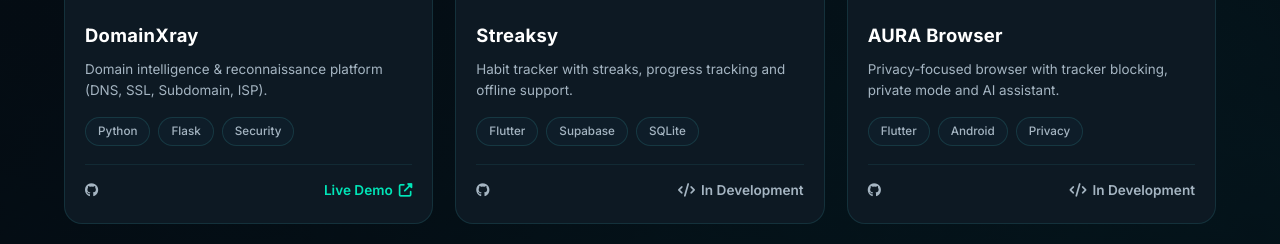
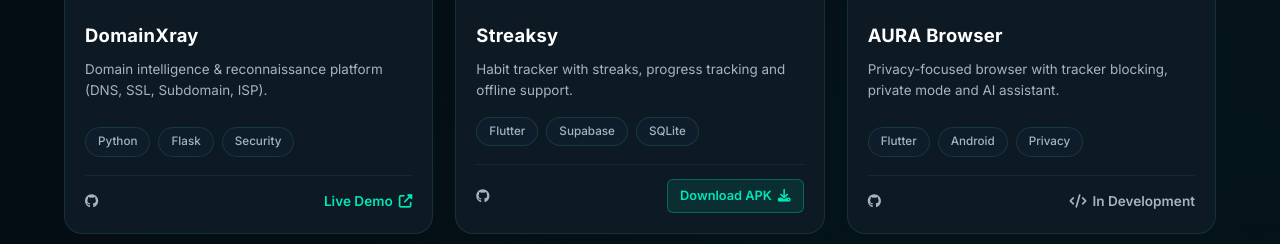
Before and after one commit to devarshpatel1912/devarshpatel_portfolio, a Flask app: page / in a window 1280 px wide. Shown: the part 2158-2402 px from the top of the page. Run offline with Flask 3, Linux system fonts and the light colour scheme.

Commit message:
Add Download APK button and route for Streaksy

```diff
--- a/app.py
+++ b/app.py
@@ -41,6 +41,29 @@ def download_resume():
                 )
     return "Resume not found", 404
 
+@app.route('/download/streaksy')
+@app.route('/download/streaksy.apk')
+def download_streaksy():
+    apk_dir = os.path.join(app.root_path, 'static', 'apk')
+    for candidate in ['streaksy.apk', 'Streaksy.apk', 'app-release.apk']:
+        if os.path.exists(os.path.join(apk_dir, candidate)):
+            return send_from_directory(
+                apk_dir,
+                candidate,
+                as_attachment=True,
+                download_name='streaksy.apk'
+            )
+    if os.path.exists(apk_dir):
+        for f in os.listdir(apk_dir):
+            if f.lower().endswith('.apk'):
+                return send_from_directory(
+                    apk_dir,
+                    f,
+                    as_attachment=True,
+                    download_name=f
+                )
+    return "Streaksy APK not found. Please place your APK file in 'static/apk/' directory.", 404
+
 @app.route('/contact', methods=['POST'])
 def contact():
     data = request.get_json()
--- a/data/projects.json
+++ b/data/projects.json
@@ -30,7 +30,8 @@
     ],
     "github": "https://github.com/devarshpatel1912",
     "live_demo": "",
-    "status": "In Development",
+    "download_apk": "/download/streaksy",
+    "status": "Available",
     "color": "#8B5CF6"
   },
   {
--- a/static/css/style.css
+++ b/static/css/style.css
@@ -1020,6 +1020,26 @@ ul {
     text-shadow: 0 0 10px rgba(0, 230, 184, 0.5);
 }
 
+.project-link.download-apk-btn {
+    background: rgba(0, 230, 184, 0.1);
+    border: 1px solid rgba(0, 230, 184, 0.3);
+    padding: 5px 12px;
+    border-radius: 6px;
+    font-size: 0.8rem;
+    font-weight: 600;
+    color: var(--accent);
+    text-decoration: none;
+    transition: var(--transition);
+}
+
+.project-link.download-apk-btn:hover {
+    background: rgba(0, 230, 184, 0.22);
+    border-color: var(--accent);
+    color: #FFFFFF;
+    box-shadow: 0 0 12px rgba(0, 230, 184, 0.35);
+    transform: translateY(-1px);
+}
+
 .project-card.hidden {
     display: none;
 }
--- a/templates/index.html
+++ b/templates/index.html
@@ -160,7 +160,11 @@
                             <i class="fab fa-github"></i>
                         </span>
                         {% endif %}
-                        {% if project.live_demo %}
+                        {% if project.download_apk %}
+                        <a href="{{ project.download_apk }}" class="project-link live download-apk-btn" download>
+                            Download APK <i class="fas fa-download"></i>
+                        </a>
+                        {% elif project.live_demo %}
                         <a href="{{ project.live_demo }}" target="_blank" rel="noopener" class="project-link live">
                             Live Demo <i class="fas fa-external-link-alt"></i>
                         </a>
```
Also changed, not shown: static/apk/README.txt (added).
